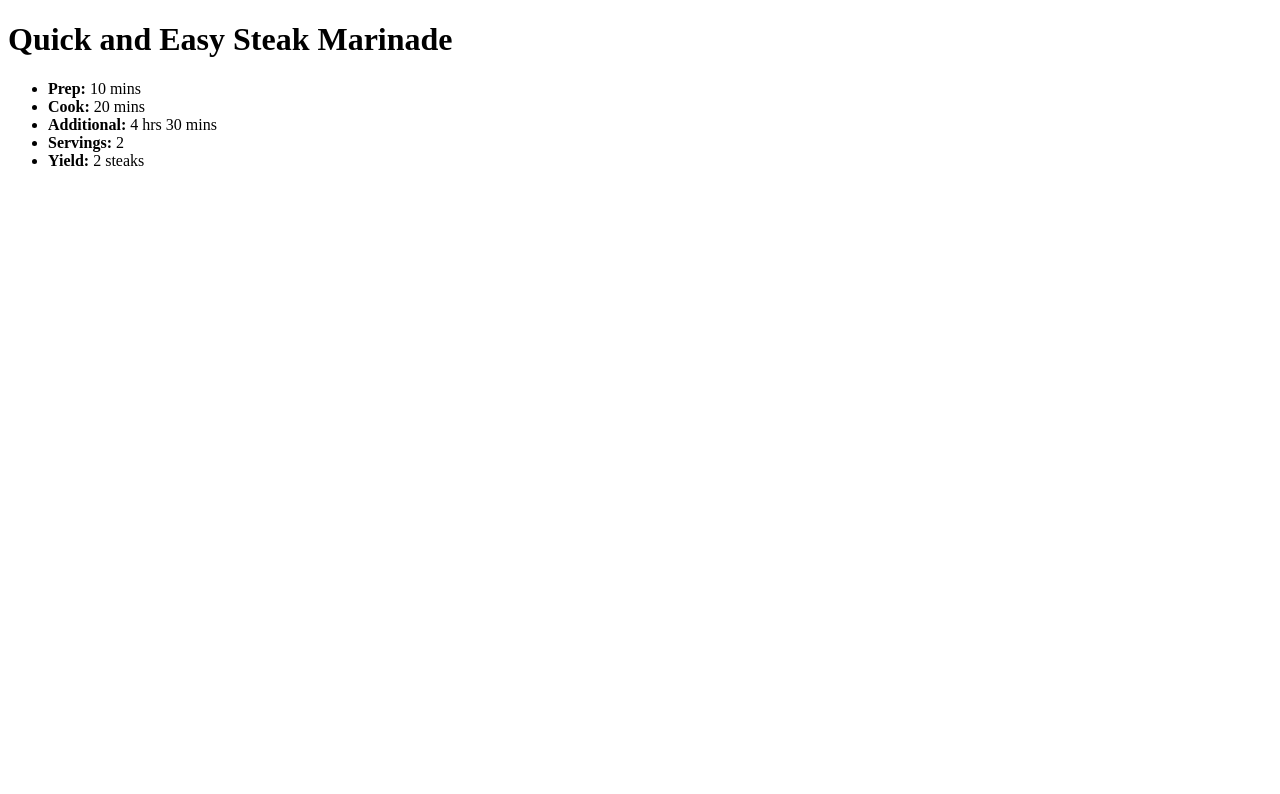
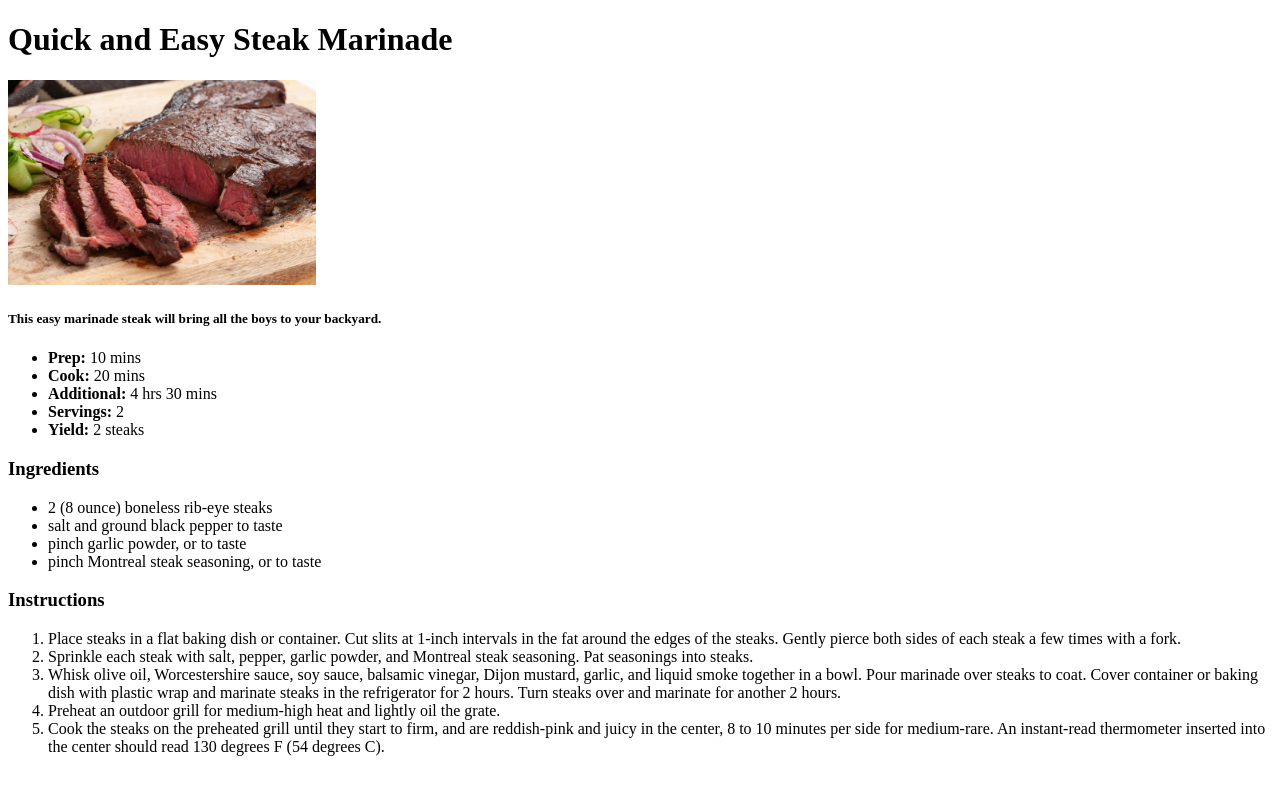
Before and after one commit to mattmessbarger/odin-recipes, a plain HTML site: page recipes/easy_marinade_steak.html in a window 1280 px wide. Drawn offline with Linux system fonts and the light colour scheme.

Commit message:
Finished steak recipe page. Added link to index.html

```diff
--- a/recipes/easy_marinade_steak.html
+++ b/recipes/easy_marinade_steak.html
@@ -6,6 +6,8 @@
     </head>
     <body>
         <h1>Quick and Easy Steak Marinade</h1>
+        <img src="../images/steak.jpg" alt="Delicious Steak" style="width:308px;height:205px;">
+        <h5>This easy marinade steak will bring all the boys to your backyard.</h5>
 
         <ul>
             <li><strong>Prep: </strong>10 mins</li>
@@ -14,6 +16,24 @@
             <li><strong>Servings: </strong>2</li>
             <li><strong>Yield: </strong>2 steaks</li>
         </ul>
+        <h3>Ingredients</h3>
+        <ul>
+            <li>2 (8 ounce) boneless rib-eye steaks </li>
+            <li>salt and ground black pepper to taste </li>
+            <li>pinch garlic powder, or to taste </li>
+            <li>pinch Montreal steak seasoning, or to taste</li>
+        </ul>
+        <h3>Instructions</h3>
+
+        <ol>
+            <li>Place steaks in a flat baking dish or container. Cut slits at 1-inch intervals in the fat around the edges of the steaks. Gently pierce both sides of each steak a few times with a fork.</li>
+            <li>Sprinkle each steak with salt, pepper, garlic powder, and Montreal steak seasoning. Pat seasonings into steaks.</li>
+            <li>Whisk olive oil, Worcestershire sauce, soy sauce, balsamic vinegar, Dijon mustard, garlic, and liquid smoke together in a bowl. Pour marinade over steaks to coat. Cover container or baking dish with plastic wrap and marinate steaks in the refrigerator for 2 hours. Turn steaks over and marinate for another 2 hours.</li>
+            <li>Preheat an outdoor grill for medium-high heat and lightly oil the grate.</li>
+            <li>Cook the steaks on the preheated grill until they start to firm, and are reddish-pink and juicy in the center, 8 to 10 minutes per side for medium-rare. An instant-read thermometer inserted into the center should read 130 degrees F (54 degrees C).</li>
+
+        </ol>
+
     </body>
 
 
```
Also changed, not shown: index.html (+1 -1 lines), images/steak.jpg (added).
